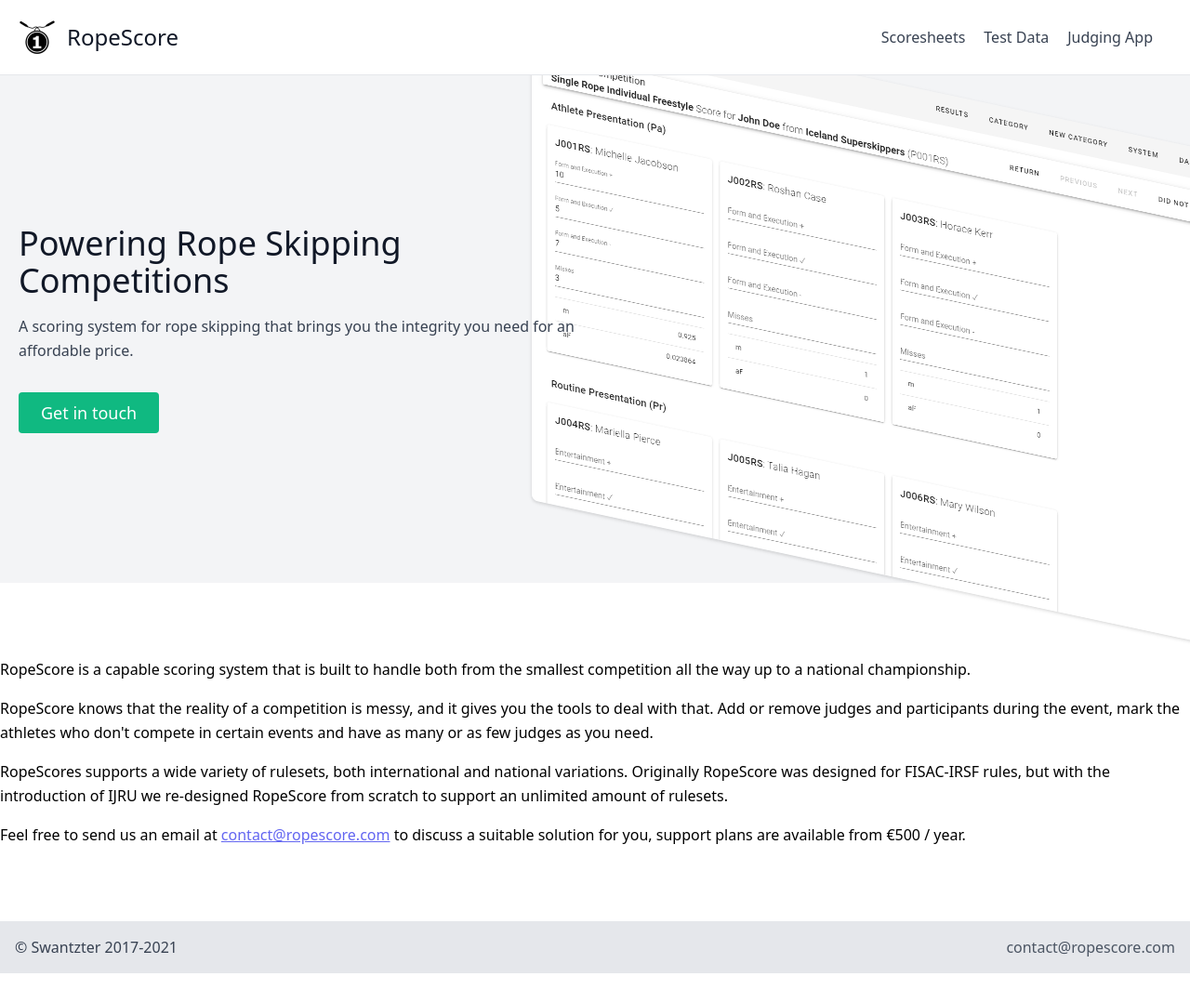
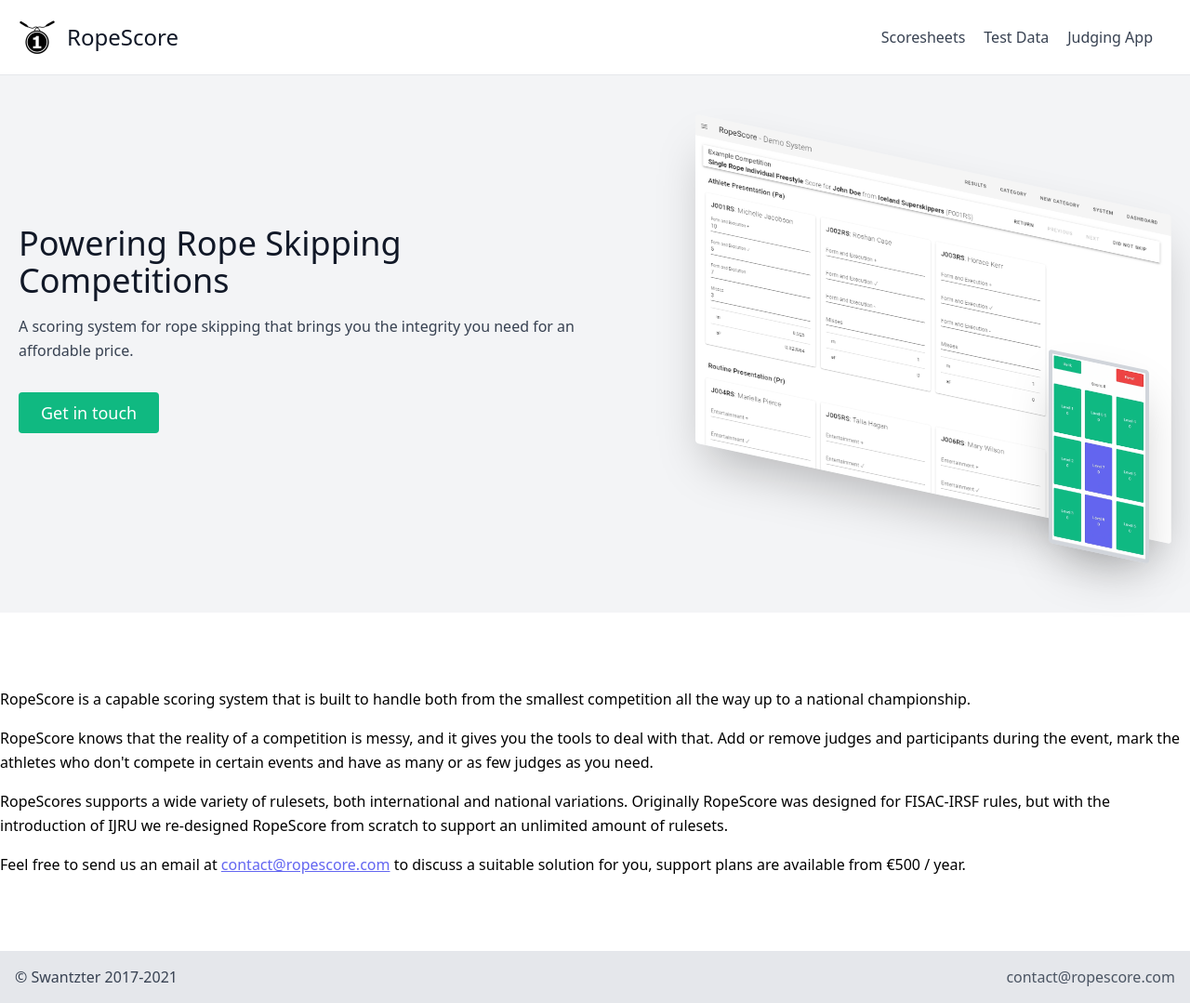
Before and after one commit to RopeScore/ropescore.com, a Jekyll site: the page built from index.html, in a window 1280 px wide. Shown: the whole page at 93% size. Built offline with Jekyll 4.4.1, drawn with Linux system fonts in a browser that asks for light colours; before the commit the page ends 1047 px from its top, so only the background shows below that.

Commit message:
more hero updates

```diff
--- a/_includes/brand.html
+++ b/_includes/brand.html
@@ -1,6 +1,6 @@
 <section class="text-gray-700 body-font bg-gray-100">
-  <div class="container mx-auto flex px-5 py-24 md:flex-row flex-col items-center">
-    <div class="lg:flex-grow md:w-1/2 lg:pr-24 md:pr-16 flex flex-col md:items-start md:text-left mb-16 md:mb-0 items-center text-center z-10">
+  <div class="container mx-auto flex px-5 pt-24 pb-32 md:flex-row flex-col items-center">
+    <div class="lg:flex-grow md:w-1/2 lg:pr-24 md:pr-16 flex flex-col md:items-start md:text-left mb-16 md:mb-0 items-center text-center">
       <h1 class="title-font sm:text-4xl text-3xl mb-4 font-medium text-gray-900">Powering Rope Skipping Competitions</h1>
 
       <p class="mb-8 leading-relaxed">
@@ -13,10 +13,21 @@
       </div>
     </div>
 
-    <div class="lg:max-w-lg lg:w-full md:w-1/2 w-5/6 ">
+    <div class="max-w-lg w-full relative">
       <picture>
         <source srcset="/static/img/v3-score.webp" type="image/webp">
-        <img class="transform skew-y-12 scale-150 md:-translate-x-12 translate-y-12 md:translate-y-0 object-cover object-center rounded shadow" alt="Scoring a freestyle in RopeScore" src="/static/img/v3-score.png">
+        <img
+          class="w-full transform skew-y-12 object-cover object-center rounded shadow-2xl"
+          alt="Scoring a freestyle in RopeScore"
+          src="/static/img/v3-score.png"
+        >
+      </picture>
+
+      <picture>
+        <source srcset="/static/img/app-diff.webp" type="image/webp">
+        <img
+          class="absolute right-6 -bottom-4 md:-bottom-16 max-h-52 h-full transform skew-y-12 translate-y-12 md:translate-y-0 object-cover object-center rounded shadow-2xl border-4 border-gray-300"
+          alt="Scoring Difficulty in RopeScore's judging app" src="/static/img/app-diff.jpg">
       </picture>
     </div>
   </div>
--- a/_includes/head.html
+++ b/_includes/head.html
@@ -11,5 +11,5 @@
   <link rel="icon" href="/static/img/icon-80.png">
   {%- seo -%}
   <!-- Stylesheets -->
-  <link href="https://unpkg.com/tailwindcss@^1.0/dist/tailwind.min.css" rel="stylesheet">
+  <link href="https://unpkg.com/tailwindcss@^2.0/dist/tailwind.min.css" rel="stylesheet">
 </head>
--- a/_includes/nav.html
+++ b/_includes/nav.html
@@ -1,4 +1,4 @@
-<header class="text-gray-700 body-font border-b border-gray-200 z-20 bg-white">
+<header class="text-gray-700 body-font border-b border-gray-200 bg-white">
   <div class="container mx-auto flex flex-wrap p-5 flex-col md:flex-row items-center">
     <a class="flex title-font font-medium items-center text-gray-900 mb-4 md:mb-0" href="/">
       <picture>
--- a/_layouts/default.html
+++ b/_layouts/default.html
@@ -6,7 +6,7 @@
 
     {% if page.brand %}{%- include brand.html -%}{% endif %}
 
-    <main class="container mx-auto pt-20 pb-16 flex-1 px-4 sm:px-0 z-20">
+    <main class="container mx-auto pt-20 pb-16 flex-1 px-4 sm:px-0">
       {% if page.title %}
         <h1 class="text-center text-4xl sm:text-5xl font-medium title-font mb-2">{{ page.title }}</h1>
       {% endif %}
```
Also changed, not shown: static/img/app-diff.jpg (added), static/img/app-diff.webp (added).
